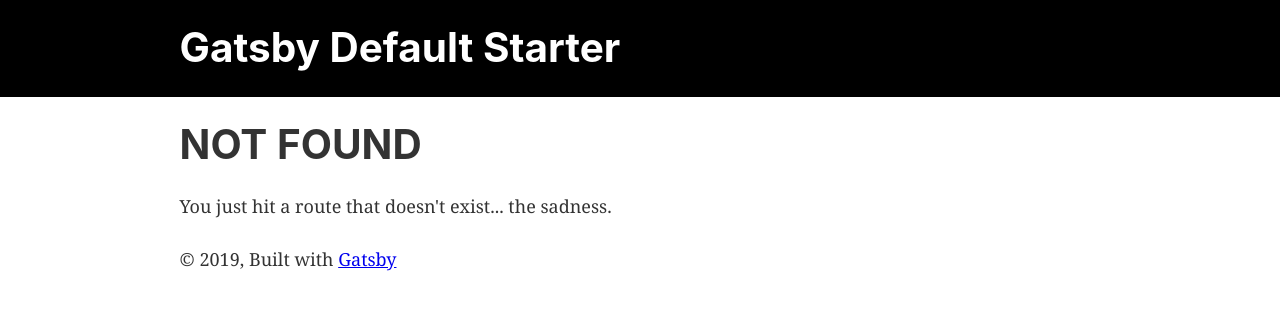
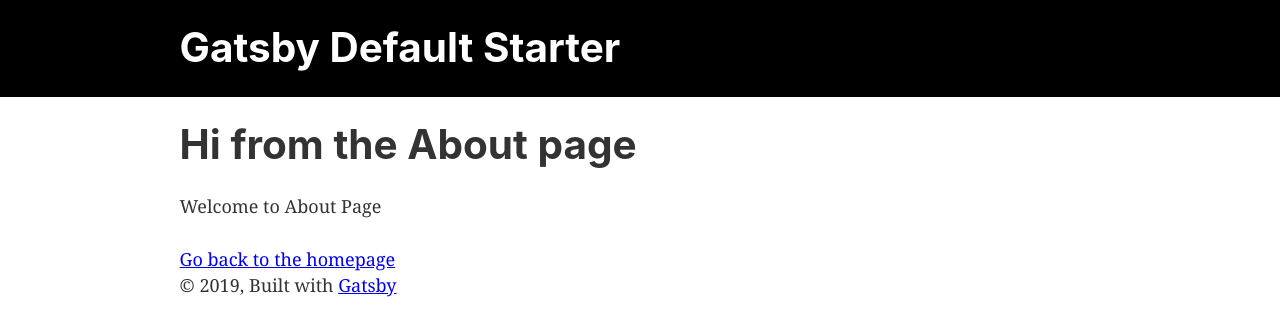
Before and after one commit to yone920/RootedIn, a Gatsby site: page /About in a window 1280 px wide. Before the commit this address had no page. Built offline with nearby package versions, Linux system fonts and the light colour scheme; Gatsby itself is replaced by a stand-in of ours.

Commit message:
gatsby configured

```diff
--- /dev/null
+++ b/src/pages/About.js
@@ -0,0 +1,16 @@
+import React from "react"
+import { Link } from "gatsby"
+
+import Layout from "../components/layout"
+import SEO from "../components/seo"
+
+const SecondPage = () => (
+  <Layout>
+    <SEO title="Page two" />
+    <h1>Hi from the About page</h1>
+    <p>Welcome to About Page</p>
+    <Link to="/">Go back to the homepage</Link>
+  </Layout>
+)
+
+export default SecondPage
--- a/src/pages/index.js
+++ b/src/pages/index.js
@@ -15,6 +15,9 @@ const IndexPage = () => (
       <Image />
     </div>
     <Link to="/page-2/">Go to page 2</Link>
+    <br />
+    <Link to="/About/">Go to About Page</Link>
+
   </Layout>
 )
 
```
